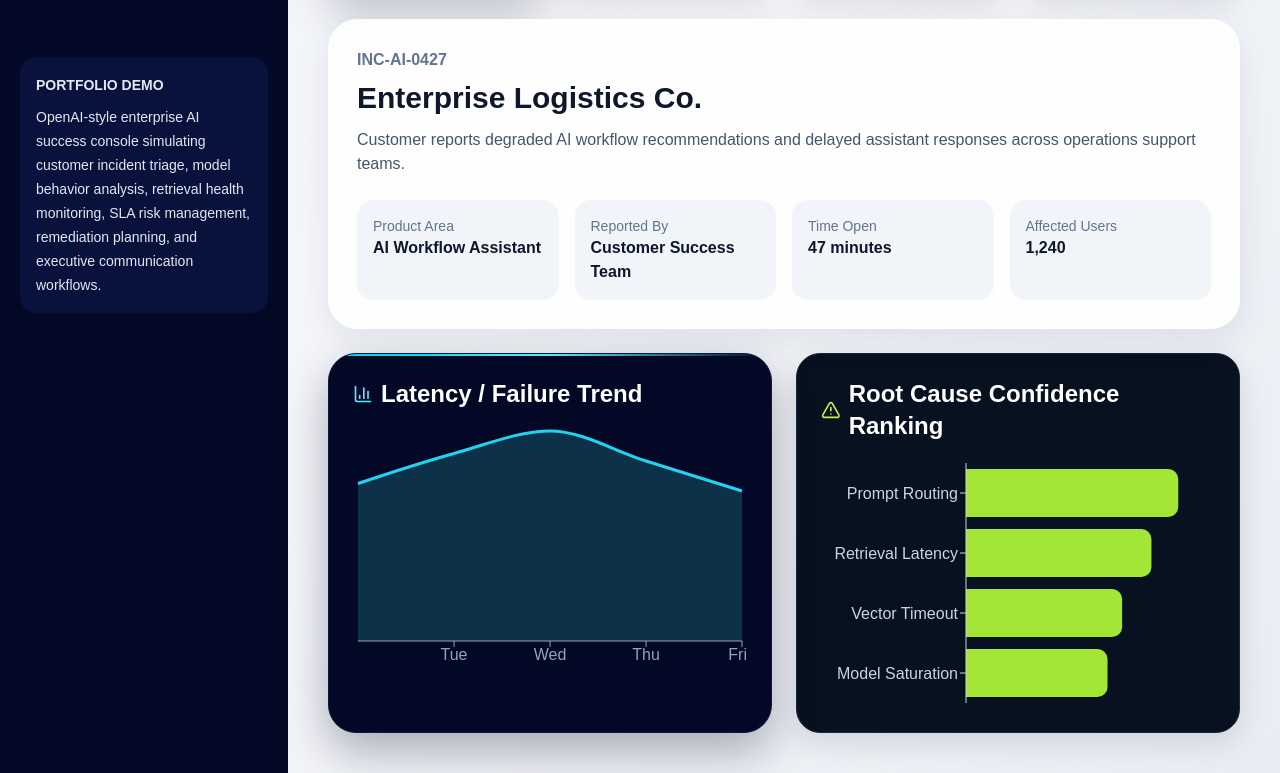
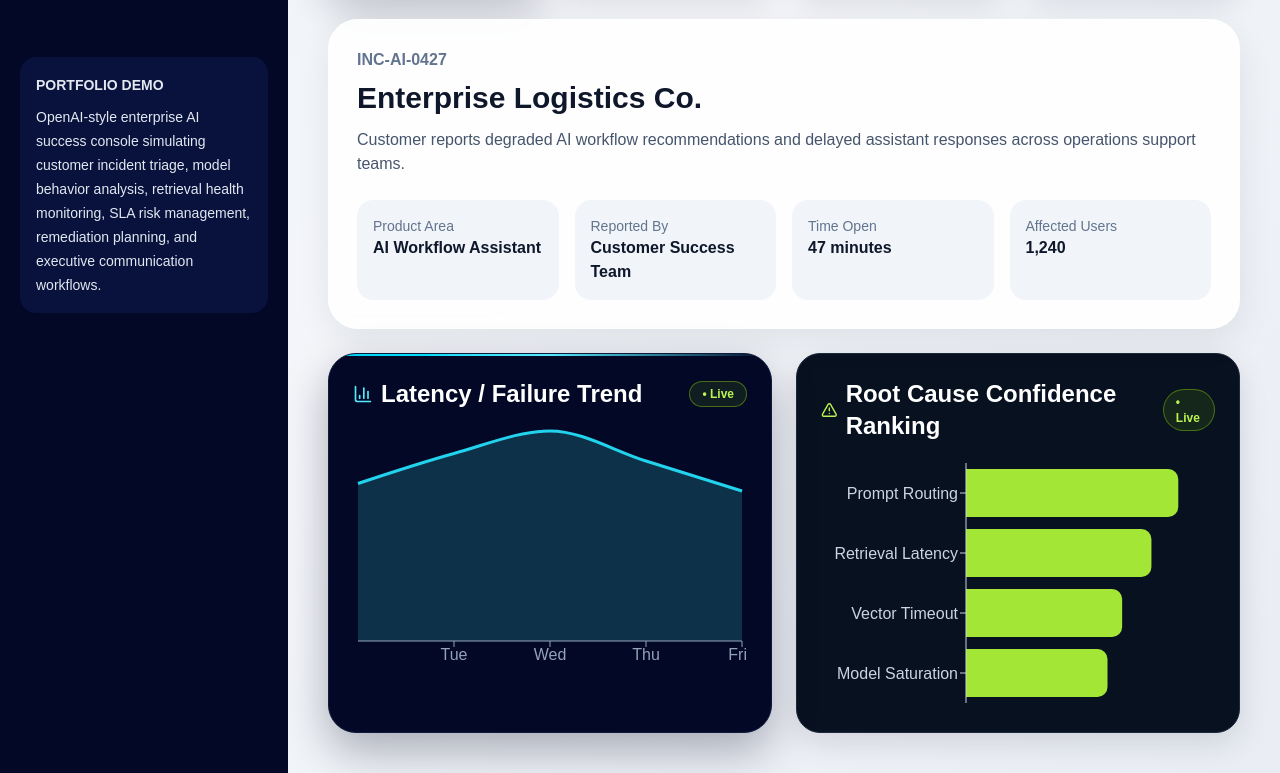
Before and after one commit to jtorres507-rgb/cf-ai-incident-coach-v2, a React (Vite) app: page / in a window 1280 px wide. Shown: the part 599-1372 px from the top of the page. Built offline with nearby package versions, Linux system fonts and the light colour scheme.

Commit message:
V10 Part3.3

```diff
--- a/src/App.jsx
+++ b/src/App.jsx
@@ -449,6 +449,9 @@ function ChartCard() {
       <div className="flex items-center gap-2 mb-4">
         <BarChart3 size={20} className="text-cyan-300" />
         <h3 className="font-bold text-2xl">Latency / Failure Trend</h3>
+        <span className="ml-auto px-3 py-1 rounded-full border border-lime-400/40 bg-lime-400/10 text-lime-300 text-xs font-bold">
+          • Live
+        </span>
       </div>
 
       <ResponsiveContainer width="100%" height={250}>
@@ -474,6 +477,9 @@ function RootCauseChart() {
       <div className="flex items-center gap-2 mb-4">
         <AlertTriangle size={20} className="text-lime-300" />
         <h3 className="font-bold text-2xl">Root Cause Confidence Ranking</h3>
+        <span className="ml-auto px-3 py-1 rounded-full border border-lime-400/40 bg-lime-400/10 text-lime-300 text-xs font-bold">
+            • Live
+        </span>
       </div>
 
       <ResponsiveContainer width="100%" height={250}>
```
